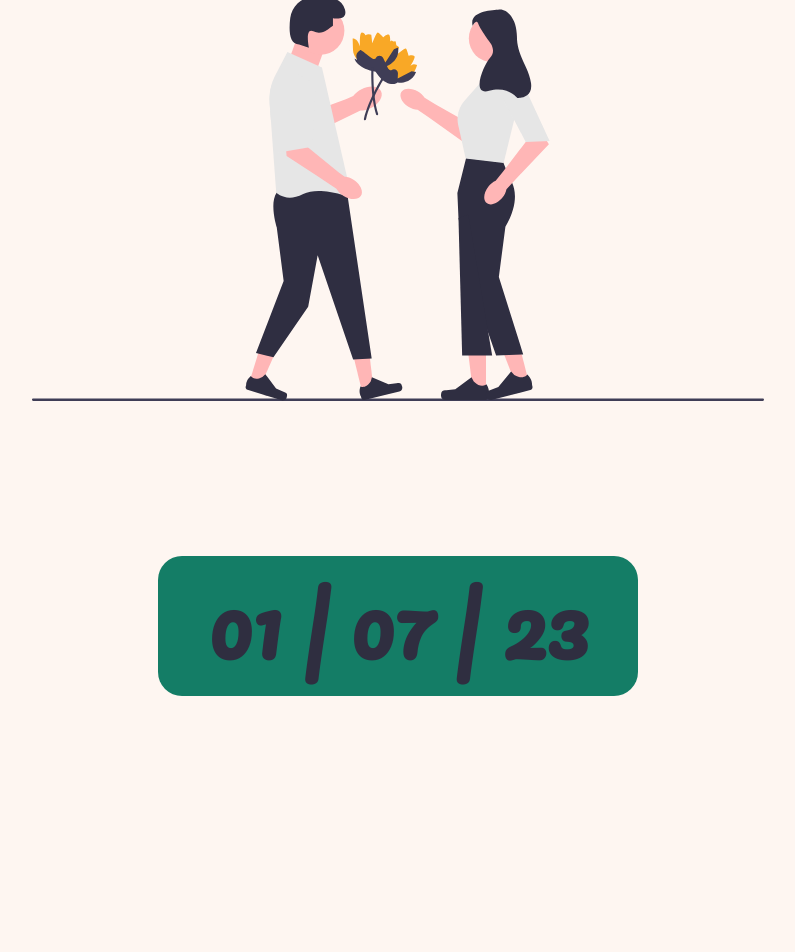
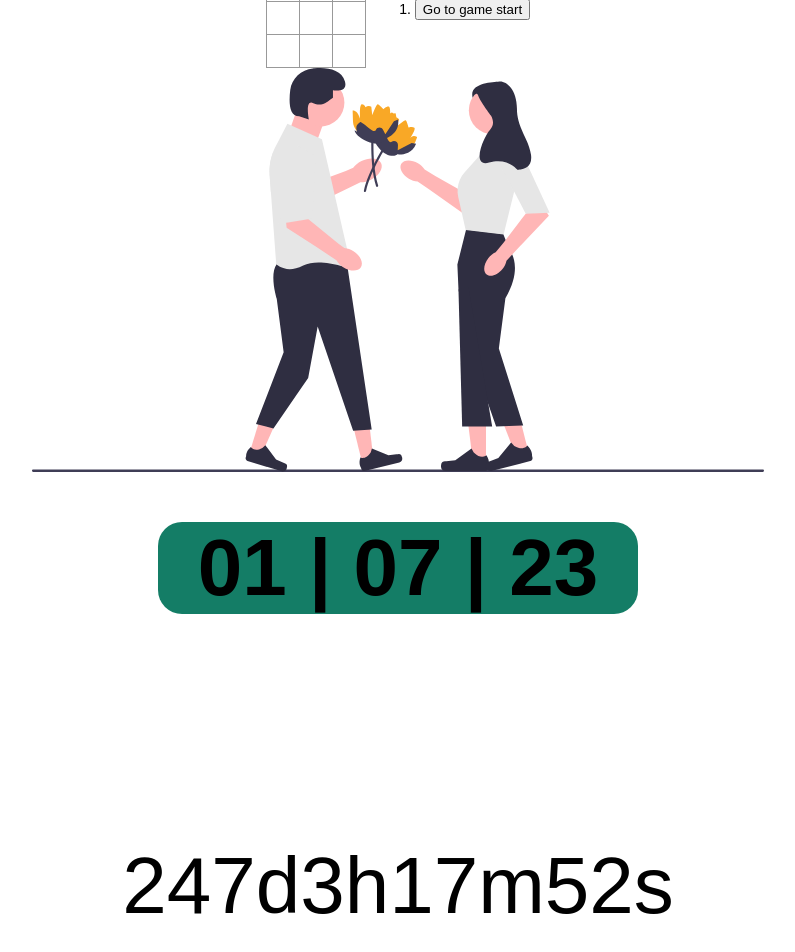
Before and after one commit to filipvnencak/Wedding---React, a React (Create React App) app: page / in a window 1280 px wide. Shown: the part 368-1320 px from the top of the page, without its empty margins (242-1037 px from the left). Built offline with nearby package versions, Linux system fonts and the light colour scheme.

Commit message:
Tic-tac-toe

```diff
--- a/src/App.css
+++ b/src/App.css
@@ -39,7 +39,7 @@ section {
   margin-top: 30px;
   float: center;
 }
-#countDown {
+.countDown {
   font-size: 10vh;
   margin-top: 20vh;
   float: center;
--- a/src/App.jsx
+++ b/src/App.jsx
@@ -1,7 +1,7 @@
-import { useState } from "react";
 import "./App.css";
 import loveImage from "./assets/svgs/undraw_love_is_in_the_air_re_lp58.svg";
-
+import UseCountdown from "./CountDown";
+import Game from "./seat";
 export default function App() {
   return (
     <div className="App">
@@ -10,11 +10,12 @@ export default function App() {
           Radka& <br />
           Filip
         </h1>
+        <Game />
         <img src={loveImage} alt="love" />
       </section>
-      <section class="hidden">
+      <section>
         <h2 id="date">01 | 07 | 23</h2>
-        <h2 id="countDown"></h2>
+        <UseCountdown />
       </section>
     </div>
   );
--- /dev/null
+++ b/src/CountDown.jsx
@@ -0,0 +1,27 @@
+import { useState, useEffect } from "react";
+
+export default function useCountdown() {
+  const countDownDate = new Date("July 1, 2023 16:00:00").getTime();
+  const [countDown, setCountDown] = useState(
+    countDownDate - new Date().getTime()
+  );
+  useEffect(() => {
+    const interval = setInterval(() => {
+      setCountDown(countDownDate - new Date().getTime());
+    }, 1000);
+    return () => clearInterval(interval);
+  }, [countDownDate]);
+  return getReturnValues(countDown);
+}
+const getReturnValues = (countDown) => {
+  const days = Math.floor(countDown / (1000 * 60 * 60 * 24));
+  const hours = Math.floor(
+    (countDown % (1000 * 60 * 60 * 24)) / (1000 * 60 * 60)
+  );
+  const minutes = Math.floor((countDown % (1000 * 60 * 60)) / (1000 * 60));
+  const seconds = Math.floor((countDown % (1000 * 60)) / 1000);
+
+  const result = days + "d" + hours + "h" + minutes + "m" + seconds + "s";
+
+  return <p className="countDown"> {result}</p>;
+};
--- a/src/index.css
+++ b/src/index.css
@@ -1,4 +1,4 @@
-@import url("https://fonts.googleapis.com/css2?family=Pacifico&display=swap");
+/* @import url("https://fonts.googleapis.com/css2?family=Pacifico&display=swap");
 * {
   color: rgb(47, 46, 64);
   margin-bottom: 10px;
@@ -8,8 +8,59 @@ html {
   display: grid;
   align-content: center;
   place-items: center;
-}
-body {
+} */
+/* body {
   text-align: center;
   background-color: #fef6f1;
+} */
+
+body {
+  font: 14px "Century Gothic", Futura, sans-serif;
+  margin: 20px;
 }
+
+ol,
+ul {
+  padding-left: 30px;
+}
+
+.board-row:after {
+  clear: both;
+  content: "";
+  display: table;
+}
+
+.status {
+  margin-bottom: 10px;
+}
+
+.square {
+  background: #fff;
+  border: 1px solid #999;
+  float: left;
+  font-size: 24px;
+  font-weight: bold;
+  line-height: 34px;
+  height: 34px;
+  margin-right: -1px;
+  margin-top: -1px;
+  padding: 0;
+  text-align: center;
+  width: 34px;
+}
+.square:focus {
+  outline: none;
+}
+
+.kbd-navigation .square:focus {
+  background: #ddd;
+}
+
+.game {
+  display: flex;
+  flex-direction: row;
+}
+
+.game-info {
+  margin-left: 20px;
+}
--- /dev/null
+++ b/src/seat.jsx
@@ -0,0 +1,130 @@
+import React from "react";
+class Board extends React.Component {
+  renderSquare(i) {
+    return (
+      <Square
+        value={this.props.squares[i]}
+        onClick={() => this.props.onClick(i)}
+      />
+    );
+  }
+
+  render() {
+    return (
+      <div>
+        <div className="board">
+          {this.renderSquare(0)}
+          {this.renderSquare(1)}
+          {this.renderSquare(2)}
+        </div>
+        <div className="board">
+          {this.renderSquare(3)}
+          {this.renderSquare(4)}
+          {this.renderSquare(5)}
+        </div>
+        <div className="board">
+          {this.renderSquare(6)}
+          {this.renderSquare(7)}
+          {this.renderSquare(8)}
+        </div>
+      </div>
+    );
+  }
+}
+
+function Square(props) {
+  return (
+    <button className="square" onClick={props.onClick}>
+      {props.value}
+    </button>
+  );
+}
+export default class Game extends React.Component {
+  constructor(props) {
+    super(props);
+    this.state = {
+      history: [
+        {
+          squares: Array(9).fill(null),
+        },
+      ],
+      xIsNext: true,
+      stepNumber: 0,
+    };
+  }
+  handleClick(i) {
+    const history = this.state.history.slice(0, this.state.stepNumber + 1);
+    const current = history[history.length - 1];
+    const squares = current.squares.slice();
+    if (calculateWinner(squares) || squares[i]) {
+      return;
+    }
+    squares[i] = this.state.xIsNext ? "X" : "0";
+    this.setState({
+      history: history.concat([{ squares: squares }]),
+      stepNumber: history.length,
+      xIsNext: !this.state.xIsNext,
+    });
+  }
+  jumpTo(step) {
+    this.setState({
+      stepNumber: step,
+      xIsNext: step % 2 === 0,
+    });
+  }
+  render() {
+    const history = this.state.history;
+    const current = history[this.state.stepNumber];
+    const winner = calculateWinner(current.squares);
+    const moves = history.map((step, move) => {
+      const desc = move ? "Go to move # " + move : "Go to game start";
+      return (
+        <li key={move}>
+          <button onClick={() => this.jumpTo(move)}>{desc}</button>
+        </li>
+      );
+    });
+    let status;
+    if (winner) {
+      status = "Winner " + winner;
+    } else {
+      status = "Next player: " + (this.state.xIsNext ? "X" : "0");
+    }
+
+    return (
+      <div className="game">
+        <div className="game-board">
+          <Board
+            squares={current.squares}
+            onClick={(i) => this.handleClick(i)}
+          />
+        </div>
+        <div className="game-info">
+          <div>{status}</div>
+          <ol>{moves}</ol>
+        </div>
+      </div>
+    );
+  }
+}
+
+function calculateWinner(squares) {
+  const lines = [
+    [0, 1, 2],
+    [3, 4, 5],
+    [6, 7, 8],
+    [0, 3, 6],
+    [1, 4, 7],
+    [2, 5, 8],
+    [0, 4, 8],
+    [2, 4, 6],
+  ];
+
+  for (let i = 0; i < lines.length; i++) {
+    const [a, b, c] = lines[i];
+    if (squares[a] && squares[a] === squares[b] && squares[b] === squares[c]) {
+      return squares[a];
+    }
+  }
+  return null;
+}
```
